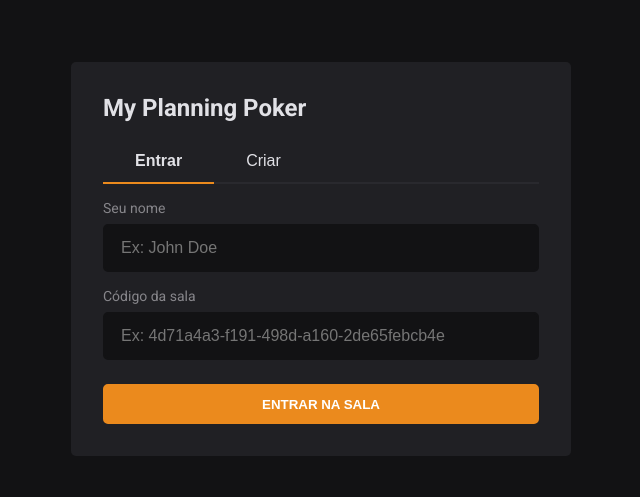
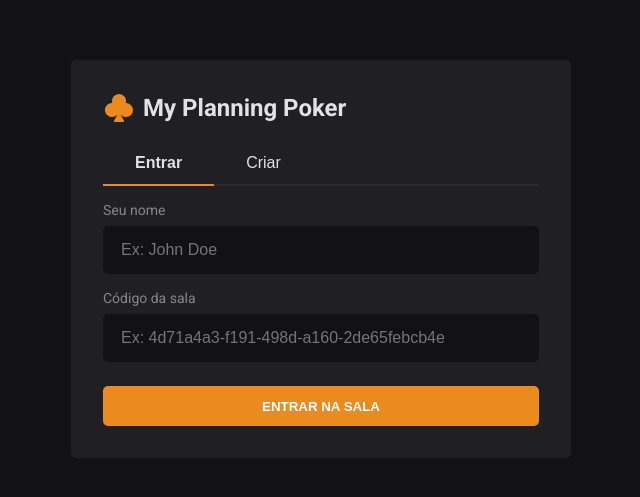
Before and after one commit to Jonatan966/my-planning-poker, a Next.js app: page / in a window 1280 px wide. Shown: the part 141-638 px from the top of the page, without its empty margins (319-959 px from the left). Built offline with nearby package versions, Linux system fonts and the light colour scheme; no server answers.

Commit message:
feat: use app logo in home page

```diff
--- a/src/pages/index.tsx
+++ b/src/pages/index.tsx
@@ -9,7 +9,10 @@ function HomePage() {
 
   return (
     <section className={styles.container}>
-      <h1>My Planning Poker</h1>
+      <div className={styles.appName}>
+        <img src="favicon.svg" alt="Logotipo da aplicação" />
+        <h1>My Planning Poker</h1>
+      </div>
       <TabMenu
         menus={[
           {
--- a/src/styles/pages/home.module.css
+++ b/src/styles/pages/home.module.css
@@ -9,3 +9,14 @@
   max-width: 500px;
   width: 100%;
 }
+
+.appName img {
+  width: 2rem;
+  height: 2rem;
+}
+
+.appName {
+  display: flex;
+  align-items: center;
+  gap: 0.5rem;
+}
```
